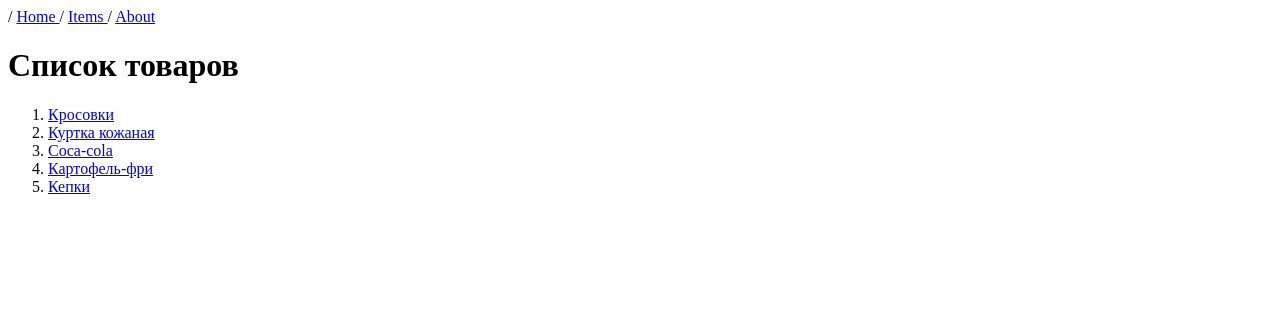
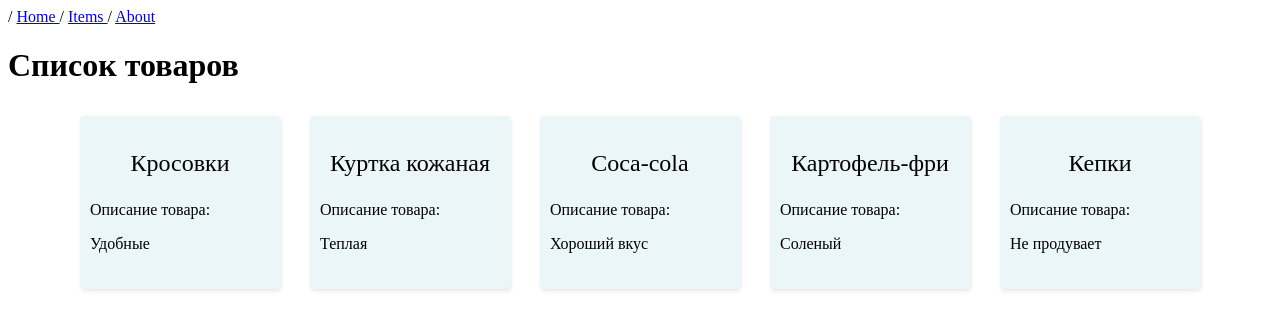
Before and after one commit to 199807qwe/FirstDjango, a Django app: page /items in a window 1280 px wide. Shown: the top 330 px of the page. Run offline with Django 5.2, Linux system fonts and the light colour scheme; data comes from the database, SQL or seed files in the repository; both versions use the stored data as it was after the commit.

Commit message:
My_commit_11_10_2024

```diff
--- /dev/null
+++ b/Demo-extends-include/inc-1.html
@@ -0,0 +1,5 @@
+<div>
+    <p>
+        Какой-то кусок html, который можно подставить на любую другую страницу
+    </p>
+</div>
--- a/FirstDjango/urls.py
+++ b/FirstDjango/urls.py
@@ -19,9 +19,9 @@ from django.urls import path
 from MainApp import views
 
 urlpatterns  = [
-    path ("",views.home),
-    path ("about",views.about),
-    path ("item/<int:item_id>",views.get_item),
-    path ("items",views.get_items),
+    path ("",views.home , name="Home"),
+    path ("about",views.about, name="About"),
+    path ("item/<int:item_id>",views.get_item, name="Item"),
+    path ("items",views.get_items, name="Items"),
 
 ]
--- a/MainApp/models.py
+++ b/MainApp/models.py
@@ -6,5 +6,5 @@ class Item(models.Model):
     name = models.CharField(max_length=100)
     brand = models.CharField(max_length=100)
     count = models.PositiveIntegerField()
-
+    description = models.TextField(max_length=200, default="Базовое описание")
     objects: Manager
--- a/templates/about.html
+++ b/templates/about.html
@@ -8,7 +8,7 @@
 <body>
 
     <header>
-        / <a href="/"> Home </a> / <a href="/items"> Items </a> / <a href="/about"> About </a>
+        / <a href="/">Home</a> / <a href="/items"> Items </a> / <a href="/about"> About </a>
     </header>
 
     <h2> Страница автора </h2>
--- a/templates/index.html
+++ b/templates/index.html
@@ -6,7 +6,7 @@
 </head>
 <body>
     <header>
-        / <a href="/"> Home </a> / <a href="/items"> Items </a> / <a href="/about"> About </a>
+        {% extends "../base.html" %}/ <a href="/"> Home </a> / <a href="/items"> Items </a> / <a href="/about"> About </a>
     </header>
 
     <h1>Приветствую!</h1>
--- a/templates/items_list.html
+++ b/templates/items_list.html
@@ -3,6 +3,54 @@
 <head>
     <meta charset="UTF-8">
     <title>Items list</title>
+    <style>
+        * {
+            box-sizing: border-box;
+        }
+        .item{
+            width:150pt;
+            height: 100%;
+            margin: 10px;
+            box-shadow: 1px 2px 4px rgba(0, 0, 0, 0.1);
+            border-radius: 4px;
+            padding-top:10px;
+            background: rgba(223, 241, 244, 0.625);
+        }
+
+        .item:hover {
+            background: rgb(207, 232, 237);
+            box-shadow: 4px 8px 16px rgba(71, 215, 240);
+        }
+
+        .item p{
+            padding-left: 10px;
+            padding-right: 10px;
+        }
+
+        .item_name{
+            font-size: 1.5em;
+            text-align:center;
+         }
+
+         .item a{
+            text-decoration: none;
+            color: black;
+            text-align: justify;
+
+         }
+        .items {
+            width: 100%;
+            display: grid;
+            /* Автоматически заполняем на всю ширину grid-контейнера */
+            grid-template-columns: repeat(auto-fill, 200px);
+            max-width: 1200px; /* Ширина grid-контейнера */
+            justify-content: center;
+            justify-items: center; /* Размещаем карточку по центру */
+            column-gap: 30px; /* Отступ между колонками */
+            row-gap: 40px; /* Отступ между рядами */
+            margin: 0 auto;
+          }
+    </style>
 </head>
 <body>
     <header>
@@ -11,13 +59,17 @@
 
     <h1> Список товаров </h1>
 
-    <ol>
+    <div class="items">
         {% for item in items %}
-            <!-- это текст не надо показывать, но он будет выполнен шаблонизатором: {{ item.quantity }}-->
-            {% comment %} это текст тоже не надо показывать, и он НЕ будет выполнен шаблонизатором  {% endcomment %}
-            <li><a href='/item/{{ item.id }}'> {{ item.name }} </a></li>
-            {# Пример комментария: {{ item.quantity }} #}
+        <div class="item">
+            <a href='/item/{{ item.id }}'>
+                <p class="item_name"> {{ item.name }} </p>
+                <p> Описание товара: </p>
+                <p> {{ item.description}} </p>
+            </a>
+        </div>
         {% endfor %}
-    </ol>
+    </div>
+
 </body>
 </html>
```
Also changed, not shown: Demo-extends-include/base.html (added, +27 -0 lines), Demo-extends-include/page1.html (added, +7 -0 lines), Demo-extends-include/page2.html (added, +11 -0 lines), FirstDjango/base.html (added, +27 -0 lines), templates/item_page.html (+11 -7 lines), MainApp/migrations/0004_item_description.py (added), db.sqlite3.
